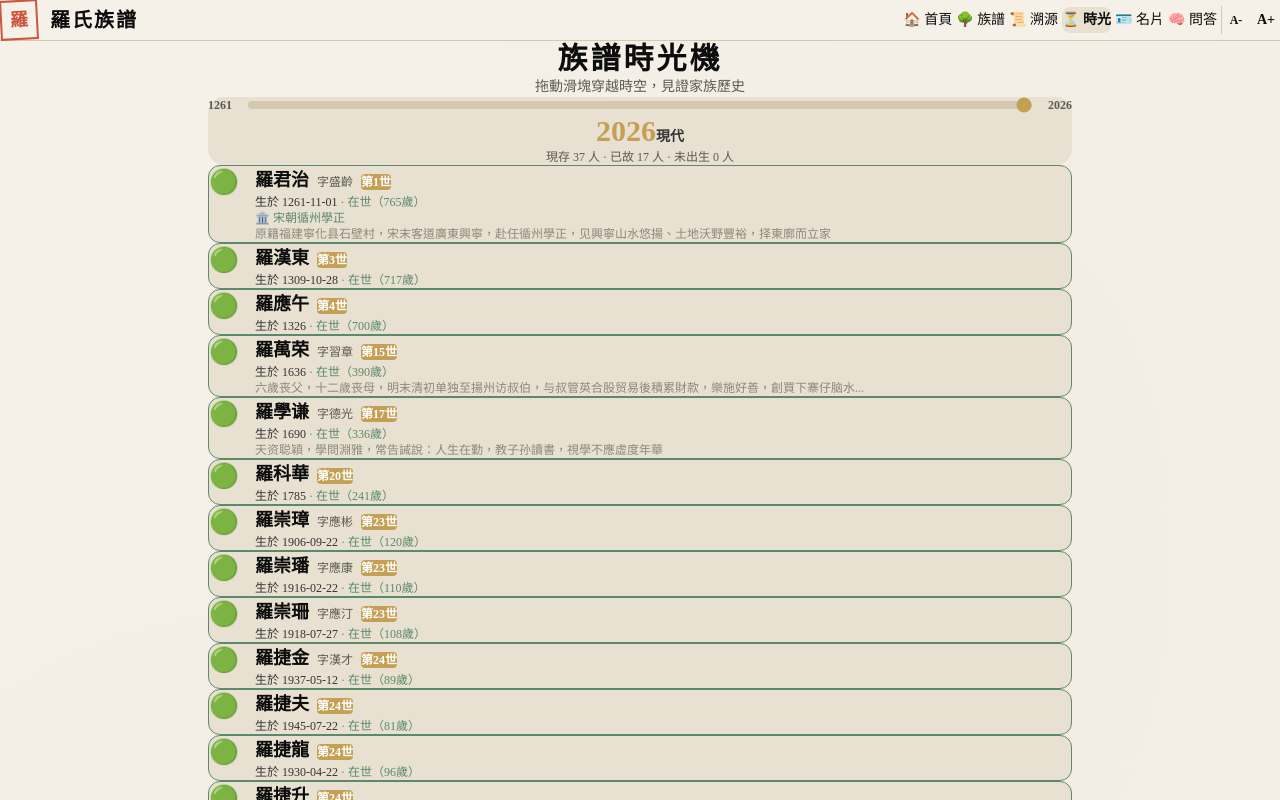
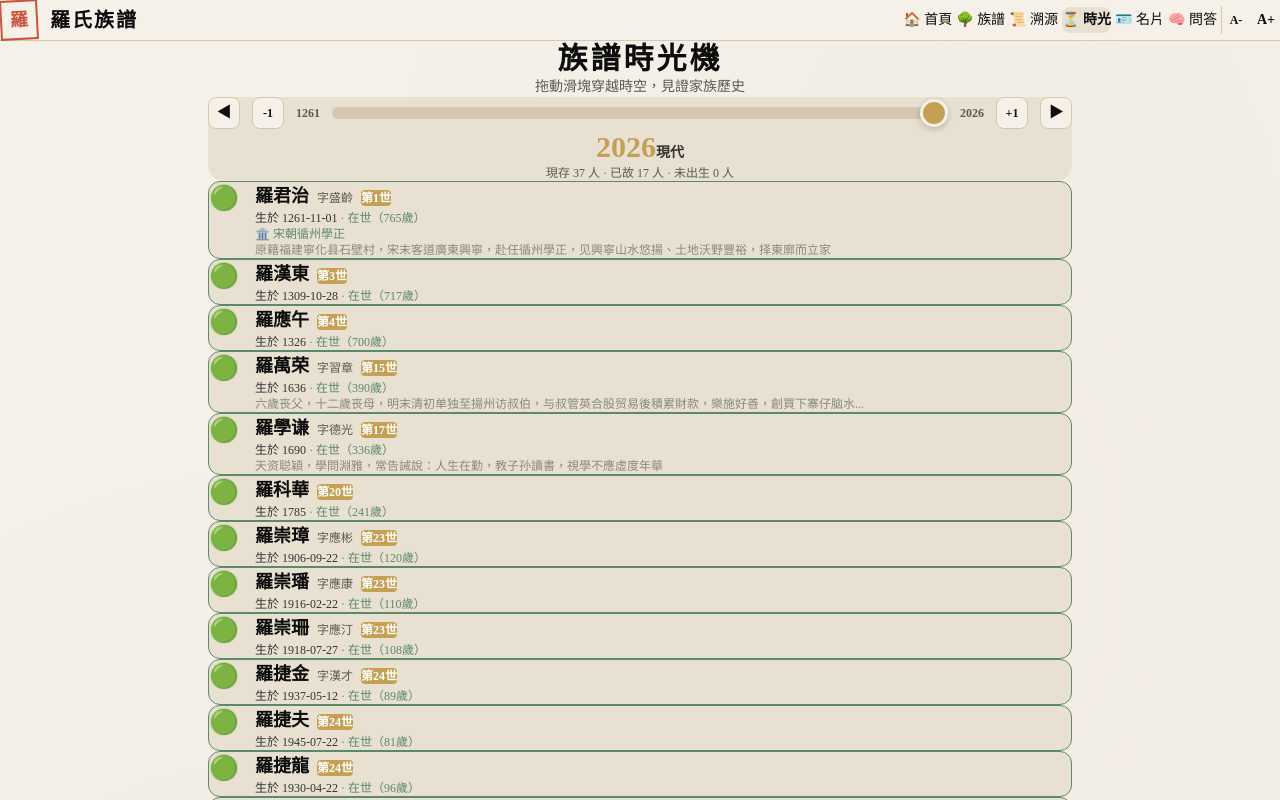
Before and after one commit to davidluo202/luo-zupu, a Vue app: page /timeline in a window 1280 px wide. Shown: the top 800 px of the page. Built offline with nearby package versions, Linux system fonts and the light colour scheme; a web font is replaced by a local one.

Commit message:
時光機滑塊加大 + ◀-1/+1▶精確控制按鈕
Co-Authored-By: Claude Opus 4.6 (1M context) <noreply@anthropic.com>

```diff
--- a/src/style.css
+++ b/src/style.css
@@ -77,6 +77,19 @@ ruby rt { font-size: 0.55em; color: var(--ink-light); font-weight: 400; letter-s
 
 .vertical-text { writing-mode: vertical-rl; text-orientation: upright; }
 
+/* Timeline slider - larger thumb */
+.timeline-slider::-webkit-slider-thumb {
+  -webkit-appearance: none; appearance: none;
+  width: 28px; height: 28px; border-radius: 50%;
+  background: var(--gold-bright); border: 3px solid var(--paper-cream);
+  box-shadow: 0 2px 6px rgba(0,0,0,0.2); cursor: pointer;
+}
+.timeline-slider::-moz-range-thumb {
+  width: 28px; height: 28px; border-radius: 50%;
+  background: var(--gold-bright); border: 3px solid var(--paper-cream);
+  box-shadow: 0 2px 6px rgba(0,0,0,0.2); cursor: pointer;
+}
+
 ::-webkit-scrollbar { width: 8px; }
 ::-webkit-scrollbar-track { background: var(--paper-aged); }
 ::-webkit-scrollbar-thumb { background: var(--ink-faint); border-radius: 4px; }
--- a/src/views/TimelineView.vue
+++ b/src/views/TimelineView.vue
@@ -5,12 +5,16 @@
 
     <!-- Year slider -->
     <div class="sticky top-14 z-30 py-4 px-4 rounded-2xl mb-8" style="background: var(--paper-aged); backdrop-filter: blur(10px)">
-      <div class="flex items-center gap-4">
-        <span class="text-xs font-bold" style="color: var(--ink-light)">1261</span>
+      <div class="flex items-center gap-3">
+        <button @click="currentYear = Math.max(1261, currentYear - 10)" class="w-8 h-8 rounded-lg flex items-center justify-center font-bold text-sm" style="background: var(--paper-cream); border: 1px solid var(--paper-dark)">◀</button>
+        <button @click="currentYear = Math.max(1261, currentYear - 1)" class="w-8 h-8 rounded-lg flex items-center justify-center font-bold text-xs" style="background: var(--paper-cream); border: 1px solid var(--paper-dark)">-1</button>
+        <span class="text-xs font-bold shrink-0" style="color: var(--ink-light)">1261</span>
         <input type="range" v-model.number="currentYear" min="1261" max="2026" step="1"
-          class="flex-1 h-2 rounded-full appearance-none cursor-pointer"
+          class="flex-1 h-3 rounded-full appearance-none cursor-pointer timeline-slider"
           style="accent-color: var(--gold-bright); background: var(--paper-dark)">
-        <span class="text-xs font-bold" style="color: var(--ink-light)">2026</span>
+        <span class="text-xs font-bold shrink-0" style="color: var(--ink-light)">2026</span>
+        <button @click="currentYear = Math.min(2026, currentYear + 1)" class="w-8 h-8 rounded-lg flex items-center justify-center font-bold text-xs" style="background: var(--paper-cream); border: 1px solid var(--paper-dark)">+1</button>
+        <button @click="currentYear = Math.min(2026, currentYear + 10)" class="w-8 h-8 rounded-lg flex items-center justify-center font-bold text-sm" style="background: var(--paper-cream); border: 1px solid var(--paper-dark)">▶</button>
       </div>
       <div class="text-center mt-2">
         <span class="ink-title text-3xl font-bold" style="color: var(--gold-bright)">{{ currentYear }}</span>
```
